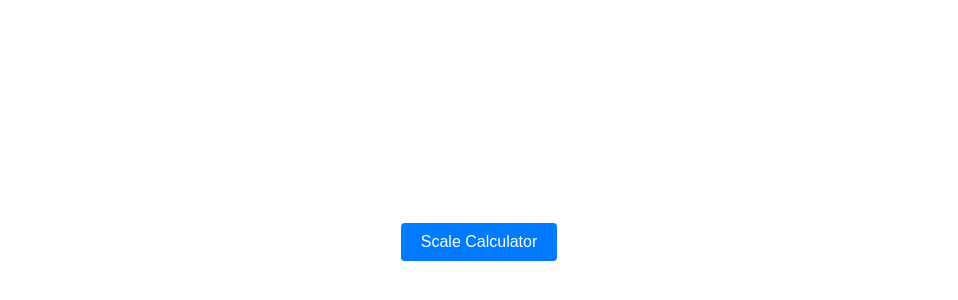
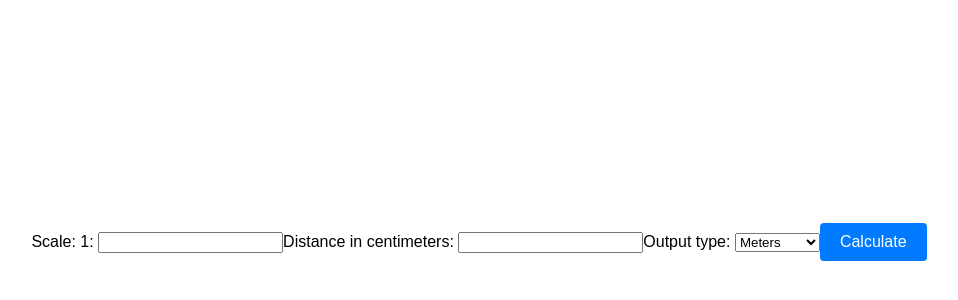
Before and after one commit to vanedenreece/scale_calculator_button, a plain HTML site: page scale_calculator.html in a window 1280 px wide. Shown: the part 158-458 px from the top of the page, without its empty margins (161-1119 px from the left). Drawn offline with Linux system fonts and the light colour scheme.

Commit message:
Update scale_calculator.html

```diff
--- a/scale_calculator.html
+++ b/scale_calculator.html
@@ -31,37 +31,53 @@
   </style>
   <script>
     function scaleCalculator() {
-      var scale = parseInt(prompt('What is your scale? e.g. 1:50000. 1:?'));
-      if (!isNaN(scale)) {
-        var distance_cm = parseFloat(prompt('Enter the distance in centimeters:'));
-        if (!isNaN(distance_cm)) {
-          var intxt_st = parseInt(prompt('Would you like the output in meters or kilometers? Please choose: 1 for meters and 2 for km:'));
-          if (!isNaN(intxt_st)) {
-            var distance_map_units = scale * distance_cm;
-            if (intxt_st === 1) {
-              var distance_m = distance_map_units / 100.0;
-              alert(`For a scale of 1:${scale}, The answer in meters is: ${distance_m} m`);
-            } else if (intxt_st === 2) {
-              var distance_km = distance_map_units / 100000.0;
-              alert(`For a scale of 1:${scale}, the answer in kilometers is: ${distance_km} km`);
-            } else {
-              alert('Invalid input. Please try again.');
-            }
-          } else {
-            alert('Invalid input. Please try again.');
-          }
+      var scaleInput = document.getElementById('scaleInput');
+      var distanceCmInput = document.getElementById('distanceCmInput');
+      var outputTypeInput = document.getElementById('outputTypeInput');
+
+      var scale = parseInt(scaleInput.value);
+      var distanceCm = parseFloat(distanceCmInput.value);
+      var outputType = parseInt(outputTypeInput.value);
+
+      if (!isNaN(scale) && !isNaN(distanceCm) && !isNaN(outputType)) {
+        var distanceMapUnits = scale * distanceCm;
+        var result;
+
+        if (outputType === 1) {
+          var distanceM = distanceMapUnits / 100.0;
+          result = `For a scale of 1:${scale}, The answer in meters is: ${distanceM} m`;
+        } else if (outputType === 2) {
+          var distanceKm = distanceMapUnits / 100000.0;
+          result = `For a scale of 1:${scale}, the answer in kilometers is: ${distanceKm} km`;
         } else {
-          alert('Invalid input. Please try again.');
+          result = 'Invalid output type selected. Please choose 1 for meters or 2 for km.';
         }
+
+        alert(result);
       } else {
-        alert('Invalid input. Please try again.');
+        alert('Invalid input. Please fill in all fields with valid numbers.');
       }
     }
   </script>
 </head>
 <body>
   <div class="container">
-    <button class="calculator-button" onclick="scaleCalculator()">Scale Calculator</button>
+    <div>
+      <label for="scaleInput">Scale: 1:</label>
+      <input type="number" id="scaleInput">
+    </div>
+    <div>
+      <label for="distanceCmInput">Distance in centimeters:</label>
+      <input type="number" id="distanceCmInput">
+    </div>
+    <div>
+      <label for="outputTypeInput">Output type: </label>
+      <select id="outputTypeInput">
+        <option value="1">Meters</option>
+        <option value="2">Kilometers</option>
+      </select>
+    </div>
+    <button class="calculator-button" onclick="scaleCalculator()">Calculate</button>
   </div>
 </body>
 </html>
```
